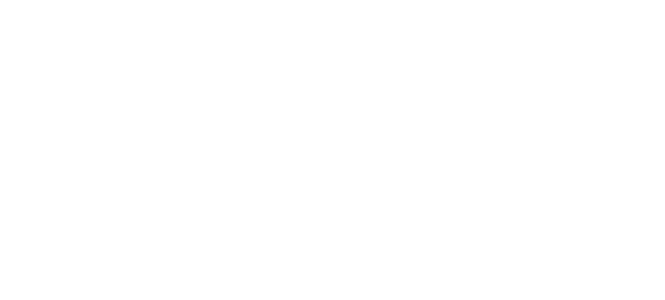
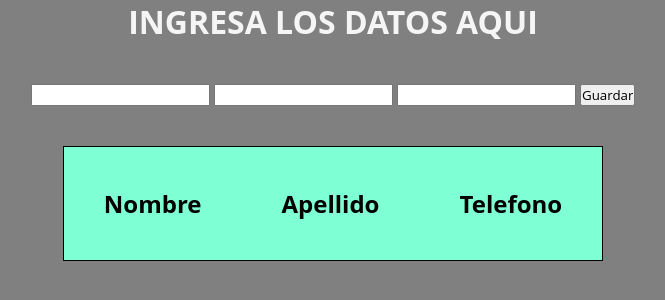
Before and after one commit to moiselon/tarea-5, a plain HTML site: page tarea 5/index.html in a window 1280 px wide. Shown: the whole page, without its empty margins (307-972 px from the left). Drawn offline with Linux system fonts and the light colour scheme; no server answers.

Commit message:
Add files via upload

```diff
--- /dev/null
+++ b/tarea 5/css/index.css
@@ -0,0 +1,42 @@
+*, *:before, *:after {
+    margin: 0;
+    padding: 0;
+    outline: 0;
+    box-sizing: border-box;
+    font-family:'Open Sans', sans-serif;
+}
+
+/*BODY*/
+body {
+    background: gray;
+    /*rgb(224, 213, 212)*/
+}
+
+h2{
+    padding: 40px;
+    margin: auto;
+}
+
+table{
+    table-layout: fixed;
+    margin: auto;
+    border: 1px solid;
+    border-collapse: collapse;
+    background-color:aquamarine;
+}
+
+tr, th{
+    text-align: left;
+    vertical-align: bottom;
+}
+
+/**/
+.form{
+    padding:40px;
+    text-align: center;
+}
+
+.titulo{
+    text-align: center;
+    color: whitesmoke;
+}
--- a/tarea 5/index.html
+++ b/tarea 5/index.html
@@ -1,12 +1,43 @@
 <!DOCTYPE html>
-<html lang="en">
+<html lang="es">
 <head>
     <meta charset="UTF-8">
     <meta http-equiv="X-UA-Compatible" content="IE=edge">
     <meta name="viewport" content="width=device-width, initial-scale=1.0">
-    <title>Document</title>
+    <link rel="stylesheet" href="/css/index.css">
+    <title>Servicio Web</title>
 </head>
-<body>
+<body onload = "cargar()">
 
+    <h1 class="titulo">INGRESA LOS DATOS AQUI</h1>
+
+    <form class="form">
+        <input type="text" id="Nombre" required>
+        <input type="text" id="Apellido" required>
+        <input type="text" id="Telefono" required>
+        <input type="button" value="Guardar" onclick="guardar()">
+    </form>
+
+    <div>
+        <table>
+                <thead>
+                <tr>
+                    <th>
+                        <h2>Nombre</h2>
+                    </th>
+                    <th>
+                        <h2>Apellido</h2>
+                    </th>
+                    <th>
+                        <h2>Telefono</h2>
+                    </th>
+                </tr>
+            </thead>
+            <tbody id="cuerpo">
+            </tbody>
+        </table>
+    </div>
 </body>
+
+<script src="js/index.js"></script>
 </html>
--- /dev/null
+++ b/tarea 5/js/index.js
@@ -0,0 +1,42 @@
+const corp = document.querySelector('#cuerpo');
+const nombre = document.querySelector('#Nombre');
+const apellido = document.querySelector('#Apellido');
+const telefono = document.querySelector('#Telefono');
+
+function cargar()
+{
+    fetch("http://www.raydelto.org/agenda.php")
+    .then((respuesta) => {
+        return respuesta.json();
+    }).then((data) => {
+        console.log(data);
+        data.forEach(contact => {
+            cuerpo.innerHTML += `
+            <tr>
+                <td>${contact.nombre}</td>
+                <td>${contact.apellido}</td>
+                <td>${contact.telefono}</td>
+            </tr>
+
+        `});
+    })
+}
+
+function guardar()
+{
+    fetch("http://www.raydelto.org/agenda.php",{
+        method: 'POST',
+        mode: "cors",
+        body: JSON.stringify({
+            nombre: nombre.value,
+            apellido: apellido.value,
+            telefono: telefono.value
+        })
+    }).then((respuesta) => {
+        return respuesta.json();
+    }).then((data) => {
+        console.log(data);
+        alert("DATOS GAURDADO!!");
+        location.reload();
+    })
+}
```
